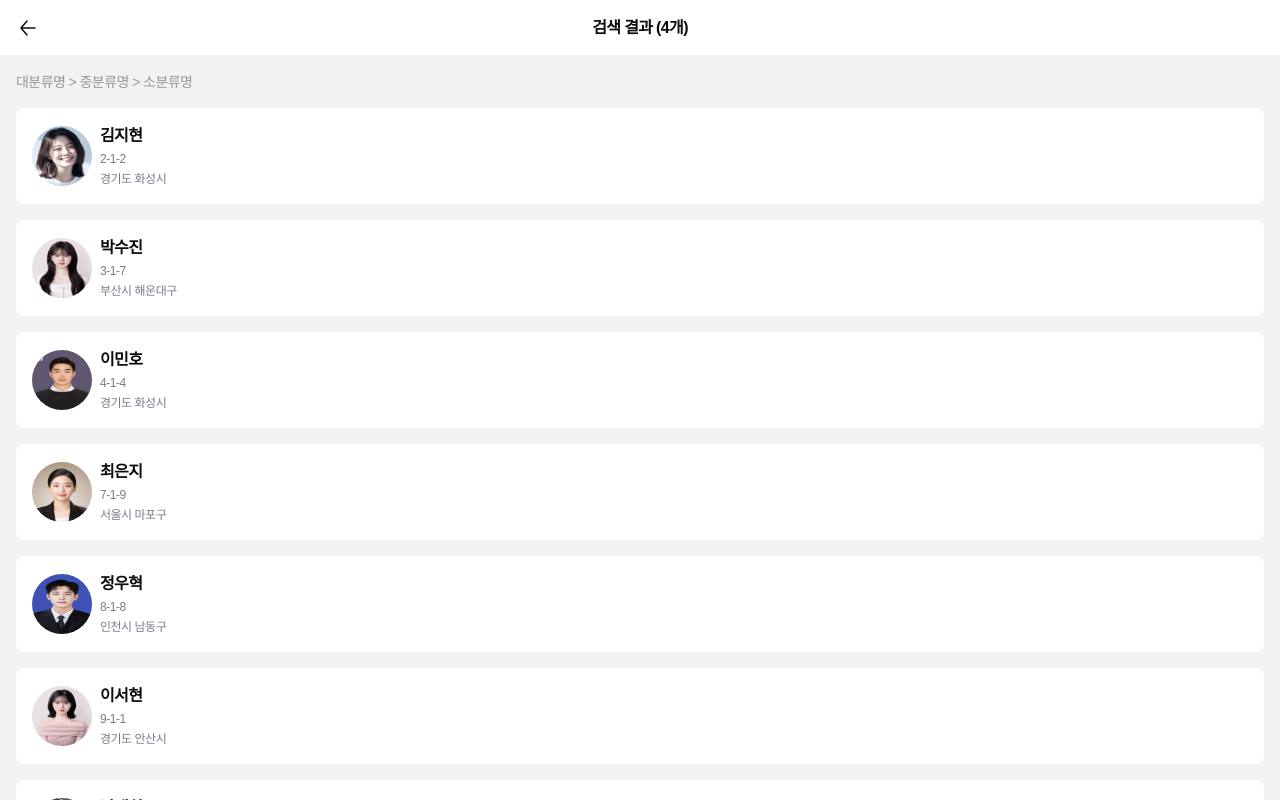
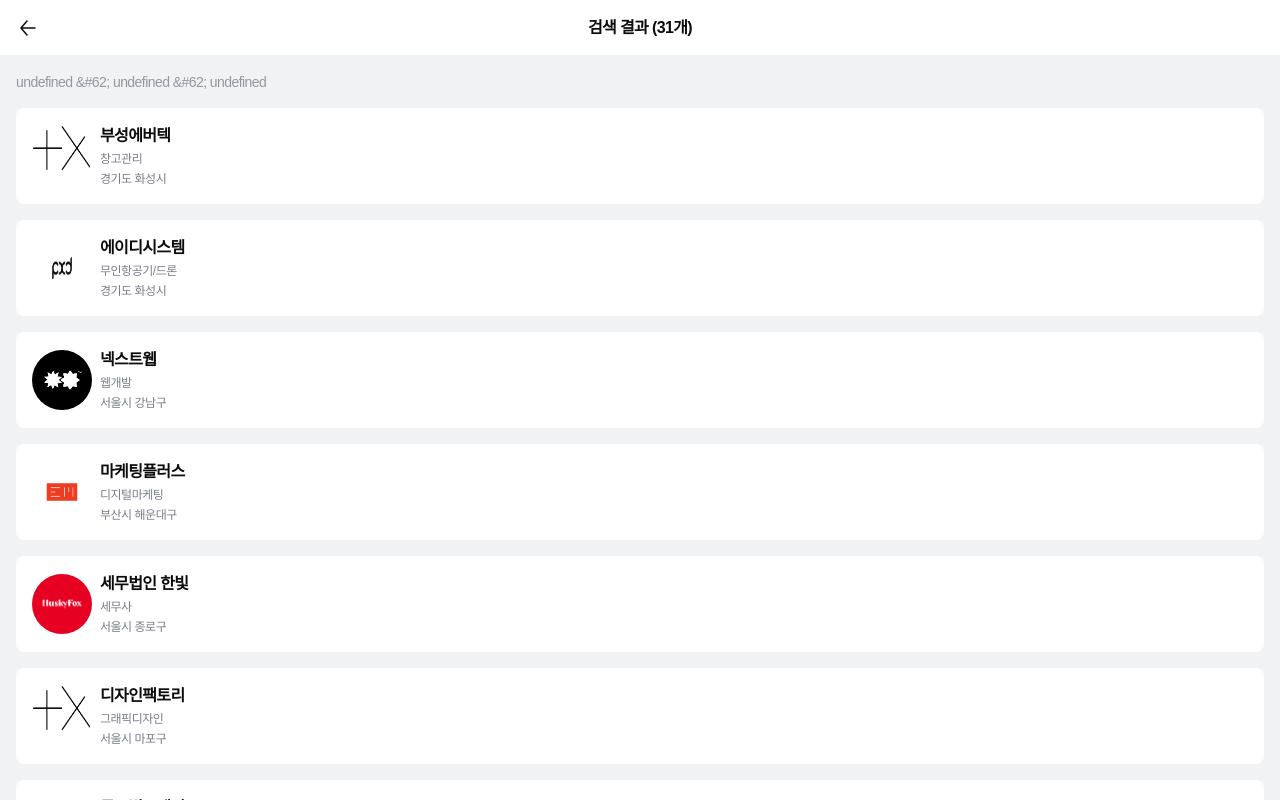
Before and after one commit to ubittz/mvp_thin, a React (Vite) app: page /thin/search/result in a window 1280 px wide. Built offline with nearby package versions, Linux system fonts and the light colour scheme; a web font is replaced by a local one.

Commit message:
feat: 검색 기능 추가

```diff
--- a/src/pages/DetailProfile/index.tsx
+++ b/src/pages/DetailProfile/index.tsx
@@ -58,7 +58,7 @@
 function DetailProfile() {
   const { type, id } = useParams();
 
-  if (!['worker', 'company'].includes(type ?? '') || !id) {
+  if (!Object.values(USER_TYPE).includes(type as UserType) || !id) {
     return '에러 페이지';
   }
 
--- a/src/pages/Home/parts/cards/RecentSearchCard.tsx
+++ b/src/pages/Home/parts/cards/RecentSearchCard.tsx
@@ -4,7 +4,7 @@
 import { Typography } from '@@components/Typography';
 import { COLORS } from '@@constants/colors';
 import { RecentSearchCardProps } from '@@pages/Home/type';
-import { CATEGORY_ITEMS } from '@@pages/Search/constants';
+import { getCategoryList } from '@@pages/Search/utils';
 
 const StyledRecentSearchCard = styled.div`
   display: flex;
@@ -38,11 +38,7 @@
 function RecentSearchCard({ profile }: RecentSearchCardProps) {
   const navigate = useNavigate();
 
-  const profileCategory = profile.category.split('-').map((id) => +id);
-
-  const bigCategory = CATEGORY_ITEMS.find((category) => category.id === profileCategory[0]);
-  const mediumsCategory = bigCategory?.children?.find((category) => category.id === profileCategory[1]);
-  const smallCategory = mediumsCategory?.children?.find((category) => category.id === profileCategory[2]);
+  const { smallCategory } = getCategoryList(profile.category);
 
   const handleClick = () => {
     navigate(`/detail/worker/${profile.id}`);
--- a/src/pages/Home/parts/cards/RecommendCard.tsx
+++ b/src/pages/Home/parts/cards/RecommendCard.tsx
@@ -4,7 +4,7 @@
 import { Typography } from '@@components/Typography';
 import { COLORS } from '@@constants/colors';
 import { RecommendCardProps } from '@@pages/Home/type';
-import { CATEGORY_ITEMS } from '@@pages/Search/constants';
+import { getCategoryList } from '@@pages/Search/utils';
 
 const StyledRecommendCard = styled.div`
   display: flex;
@@ -44,11 +44,7 @@
 function RecommendCard({ profile }: RecommendCardProps) {
   const navigate = useNavigate();
 
-  const profileCategory = profile.category.split('-').map((id) => +id);
-
-  const bigCategory = CATEGORY_ITEMS.find((category) => category.id === profileCategory[0]);
-  const mediumsCategory = bigCategory?.children?.find((category) => category.id === profileCategory[1]);
-  const smallCategory = mediumsCategory?.children?.find((category) => category.id === profileCategory[2]);
+  const { smallCategory } = getCategoryList(profile.category);
 
   const handleClick = () => {
     navigate(`/detail/worker/${profile.id}`);
--- a/src/pages/Search/Result.tsx
+++ b/src/pages/Search/Result.tsx
@@ -1,12 +1,14 @@
-import { useNavigate } from 'react-router-dom';
+import { useNavigate, useSearchParams } from 'react-router-dom';
 import styled from 'styled-components';
 
 import Header from '@@components/Header';
 import { Typography } from '@@components/Typography';
 import { COLORS } from '@@constants/colors';
+import ResultItem from '@@pages/Search/parts/ResultItem';
+import { getCategoryList } from '@@pages/Search/utils';
 import { useAppState } from '@@store/hooks';
-
-import ResultItem from './parts/ResultItem';
+import { USER_TYPE } from '@@stores/home/constants';
+import { UserType } from '@@stores/home/type';
 
 const StyledResult = styled.div`
   display: flex;
@@ -33,26 +35,41 @@
 function Result() {
   const navigate = useNavigate();
 
-  const profileList = useAppState((state) => state.home.workerList).map((worker) => ({
-    id: worker.id,
-    image: worker.image,
-    name: worker.name,
-    title: worker.category,
-    region: worker.region,
-    description: worker.description,
-  }));
+  const [searchParams] = useSearchParams();
+  const userType = searchParams.get('type') as UserType;
+  const categoryId = (searchParams.get('categoryId') ?? undefined) as string | undefined;
+  const keyword = (searchParams.get('keyword') ?? undefined) as string | undefined;
+
+  const { bigCategory, mediumCategory, smallCategory } = getCategoryList(categoryId ?? '');
+
+  const profileList = useAppState((state) => state.home[userType === USER_TYPE.WORKER ? 'workerList' : 'companyList'])
+    .filter((profile) => {
+      return keyword === undefined || JSON.stringify(profile).includes(keyword);
+    })
+    .filter(({ category }) => categoryId === undefined || category === categoryId)
+    .map((profile) => ({
+      id: profile.id,
+      image: profile.image,
+      name: profile.name,
+      category: profile.category,
+      region: profile.region,
+      description: profile.description,
+    }));
 
   return (
     <StyledResult>
       <Header onBack={() => navigate(-1)}>
-        <Typography.MediumSubTitle>검색 결과 &#40;4개&#41;</Typography.MediumSubTitle>
+        <Typography.MediumSubTitle>검색 결과 &#40;{profileList.length}개&#41;</Typography.MediumSubTitle>
       </Header>
       <div className='search_result__body'>
-        <Typography.SmallBody color={COLORS.GRAY_SCALE_400}>대분류명 &#62; 중분류명 &#62; 소분류명</Typography.SmallBody>
+        <Typography.SmallBody color={COLORS.GRAY_SCALE_400}>
+          {keyword ? `검색어: "${keyword}"` : `${bigCategory?.title} &#62; ${mediumCategory?.title} &#62; ${smallCategory?.title}`}
+        </Typography.SmallBody>
         <div className='search_result__list'>
+          {profileList.length === 0 && <Typography.LargeBody>데이터가 존재하지 않습니다.</Typography.LargeBody>}
           {profileList.map((profile) => {
             const handleClick = () => {
-              navigate(`/detail/worker/${profile.id}`);
+              navigate(`/detail/${userType}/${profile.id}`);
             };
 
             return <ResultItem key={profile.id} profile={profile} onClick={handleClick} />;
--- a/src/pages/Search/index.tsx
+++ b/src/pages/Search/index.tsx
@@ -1,3 +1,5 @@
+import { useState } from 'react';
+
 import { useNavigate } from 'react-router-dom';
 import styled from 'styled-components';
 
@@ -6,9 +8,11 @@
 import { Typography } from '@@components/Typography';
 import { COLORS } from '@@constants/colors';
 import { SearchIcon } from '@@constants/images';
+import { USER_TYPE } from '@@stores/home/constants';
 
 import { SEARCH_TABS } from './constants';
 import SearchBody from './parts/SearchBody';
+import { SearchTabs } from './type';
 
 const StyledSearch = styled.div`
   display: flex;
@@ -43,23 +47,30 @@
 `;
 
 function Search() {
+  const navigate = useNavigate();
+
+  const [selectedTab, setSelectedTab] = useState<SearchTabs>(SEARCH_TABS.FIND_WORKER);
+  const [keyword, setKeyword] = useState<string>('');
+
   const TAB_ITEMS = [
     {
       type: SEARCH_TABS.FIND_WORKER,
       title: '워커 찾기',
-      content: <SearchBody panelType={SEARCH_TABS.FIND_WORKER} />,
+      content: <SearchBody panelType={SEARCH_TABS.FIND_WORKER} keyword={keyword} setKeyword={setKeyword} />,
     },
     {
       type: SEARCH_TABS.FIND_COMPANY,
       title: '기업 찾기',
-      content: <SearchBody panelType={SEARCH_TABS.FIND_COMPANY} />,
+      content: <SearchBody panelType={SEARCH_TABS.FIND_COMPANY} keyword={keyword} setKeyword={setKeyword} />,
     },
   ];
 
-  const navigate = useNavigate();
+  const handleClickSearch = () => {
+    navigate(`/thin/search/result?type=${selectedTab === SEARCH_TABS.FIND_WORKER ? USER_TYPE.WORKER : USER_TYPE.COMPANY}&keyword=${keyword}`);
+  };
 
-  const handleClickSearch = () => {
-    navigate(`/search/result/`);
+  const handleSelect = (index: number) => {
+    setSelectedTab(TAB_ITEMS[index].type);
   };
 
   return (
@@ -67,11 +78,11 @@
       <Header onBack={() => navigate(-1)}>
         <Typography.MediumSubTitle>검색</Typography.MediumSubTitle>
       </Header>
-      <Tab items={TAB_ITEMS} />
+      <Tab items={TAB_ITEMS} onSelect={handleSelect} />
       <StyledSearchButton>
         <SearchIcon color={COLORS.GRAY_SCALE_000} />
         <Typography.MediumButton as='span' color={COLORS.GRAY_SCALE_000} onClick={handleClickSearch}>
-          검색하기 &#40;n개&#41;
+          검색하기
         </Typography.MediumButton>
       </StyledSearchButton>
     </StyledSearch>
--- a/src/pages/Search/parts/Category.tsx
+++ b/src/pages/Search/parts/Category.tsx
@@ -3,6 +3,7 @@
 import { Typography } from '@@components/Typography';
 import { CATEGORY_ITEMS } from '@@pages/Search/constants';
 import CategoryItem from '@@pages/Search/parts/CategoryItem';
+import { UserType } from '@@stores/home/type';
 
 const StyledCategory = styled.div`
   flex: 1;
@@ -14,7 +15,7 @@
   }
 `;
 
-function Category() {
+function Category({ type }: { type: UserType }) {
   return (
     <StyledCategory>
       <div className='category__header'>
@@ -22,7 +23,7 @@
       </div>
       <div className='category__body'>
         {CATEGORY_ITEMS.map((category) => (
-          <CategoryItem key={category.id} category={category} depth={0} />
+          <CategoryItem key={category.id} category={category} depth={0} categoryId={String(category.id)} type={type} />
         ))}
       </div>
     </StyledCategory>
--- a/src/pages/Search/parts/CategoryItem.tsx
+++ b/src/pages/Search/parts/CategoryItem.tsx
@@ -1,10 +1,12 @@
-import { useState } from 'react';
+import { MouseEventHandler, useState } from 'react';
 
+import { useNavigate } from 'react-router-dom';
 import styled from 'styled-components';
 
 import { Typography } from '@@components/Typography';
 import { COLORS } from '@@constants/colors';
 import { DownArrowIcon, RightArrowIcon } from '@@constants/images';
+import { UserType } from '@@stores/home/type';
 
 import { CategoryType } from '../type';
 
@@ -40,25 +42,40 @@
   }
 `;
 
-function CategoryItem({ category, depth }: { category: CategoryType; depth: number }) {
+function CategoryItem({ category, depth, categoryId, type }: { category: CategoryType; depth: number; categoryId?: string; type: UserType }) {
+  const navigate = useNavigate();
+
   const TitleComponent = depth === 0 ? Typography.SmallSubTitle : Typography.SmallBody;
 
   const [spread, setSpread] = useState<boolean>(false);
 
-  const handleClick = () => {
-    setSpread(!spread);
+  const handleClick: MouseEventHandler<HTMLDivElement> = (e) => {
+    const { category } = e.currentTarget.dataset;
+    if (category?.split('-').length === 3) {
+      navigate(`/thin/search/result?type=${type}&categoryId=${categoryId}`);
+    } else {
+      setSpread(!spread);
+    }
   };
 
   return (
     <StyledCategoryItem $depth={depth}>
-      <div className='category_item__body' onClick={handleClick}>
+      <div className='category_item__body' onClick={handleClick} data-category={categoryId ?? category.id}>
         <TitleComponent className='category_item__title'>{category.title}</TitleComponent>
         {!!(category.children ?? []).length && (
           <div className='category_item__icon'>{spread ? <DownArrowIcon width={24} height={24} /> : <RightArrowIcon width={24} height={24} />}</div>
         )}
       </div>
       <div className={`category_item__children ${spread && 'category_item__children--spread'}`}>
-        {category.children?.map((category) => <CategoryItem key={category.id} category={category} depth={depth + 1} />)}
+        {category.children?.map((category) => (
+          <CategoryItem
+            key={category.id}
+            category={category}
+            depth={depth + 1}
+            categoryId={`${categoryId ? `${categoryId}-` : ''}${category.id}`}
+            type={type}
+          />
+        ))}
       </div>
     </StyledCategoryItem>
   );
--- a/src/pages/Search/parts/ResultItem.tsx
+++ b/src/pages/Search/parts/ResultItem.tsx
@@ -2,6 +2,7 @@
 
 import { Typography } from '@@components/Typography';
 import { COLORS } from '@@constants/colors';
+import { getCategoryList } from '@@pages/Search/utils';
 import { Profile } from '@@stores/home/type';
 
 const StyledResultItem = styled.div`
@@ -34,6 +35,8 @@
 `;
 
 function ResultItem({ profile, onClick }: { profile: Profile; onClick: () => void }) {
+  const { smallCategory } = getCategoryList(profile.category);
+
   return (
     <StyledResultItem onClick={onClick}>
       <div className='search_result__profile'>
@@ -41,7 +44,7 @@
       </div>
       <div className='search_result__info'>
         <Typography.MediumSubTitle>{profile.name}</Typography.MediumSubTitle>
-        <Typography.Caption color={COLORS.GRAY_SCALE_500}>{profile.title}</Typography.Caption>
+        <Typography.Caption color={COLORS.GRAY_SCALE_500}>{smallCategory?.title}</Typography.Caption>
         <Typography.Caption color={COLORS.GRAY_SCALE_500}>{profile.region}</Typography.Caption>
       </div>
     </StyledResultItem>
--- /dev/null
+++ b/src/pages/Search/utils.ts
@@ -0,0 +1,15 @@
+import { CATEGORY_ITEMS } from '@@pages/Search/constants';
+
+export const getCategoryList = (categoryId: string) => {
+  const categoryIdList = categoryId.split('-').map((id) => +id);
+
+  const bigCategory = CATEGORY_ITEMS.find((category) => category.id === categoryIdList[0]);
+  const mediumCategory = bigCategory?.children?.find((category) => category.id === categoryIdList[1]);
+  const smallCategory = mediumCategory?.children?.find((category) => category.id === categoryIdList[2]);
+
+  return {
+    bigCategory,
+    mediumCategory,
+    smallCategory,
+  } as const;
+};
--- a/src/stores/home/constants.ts
+++ b/src/stores/home/constants.ts
@@ -323,6 +323,16 @@
     image: WorkerImage2,
     name: '이정희',
     category: '7-1-5',
+    region: '서울시 용산구',
+    description: '창의적인 공간을 디자인하는 이정희입니다.',
+    salary: 330,
+    period: '1개월',
+  },
+  {
+    id: 31,
+    image: WorkerImage2,
+    name: '이정희',
+    category: '1-1-1',
     region: '서울시 용산구',
     description: '창의적인 공간을 디자인하는 이정희입니다.',
     salary: 330,
@@ -661,4 +671,15 @@
     period: '3개월',
     desiredDay: '12월 10일 이후',
   },
+  {
+    id: 31,
+    image: CompanyImage5,
+    name: '스터디홀릭',
+    category: '1-1-1',
+    region: '서울시 강북구',
+    description: '다양한 강의를 제공하며 학습의 즐거움을 전하는 스터디홀릭입니다.',
+    salary: 250,
+    period: '3개월',
+    desiredDay: '12월 10일 이후',
+  },
 ];
```
Also changed, not shown: src/pages/Search/parts/SearchBody.tsx (+8 -10 lines).
